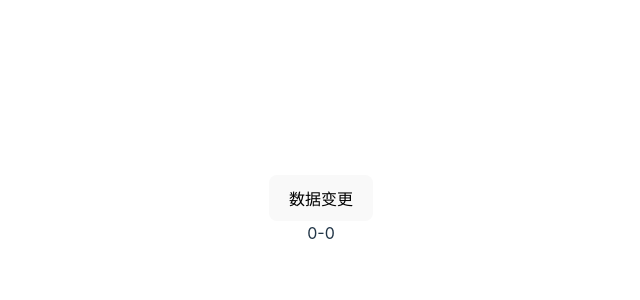
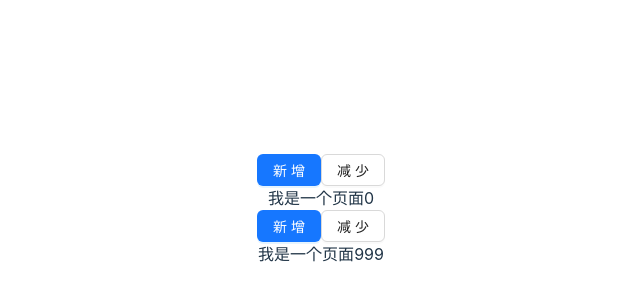
Before and after one commit to wsw-code/state-management-demo, a React (Vite) app: page / in a window 1280 px wide. Shown: the part 190-490 px from the top of the page, without its empty margins (319-959 px from the left). Built offline with nearby package versions, Linux system fonts and the light colour scheme.

Commit message:
feat:更新example

```diff
--- a/package.json
+++ b/package.json
@@ -10,6 +10,7 @@
     "preview": "vite preview"
   },
   "dependencies": {
+    "antd": "^5.7.1",
     "react": "^18.2.0",
     "react-dom": "^18.2.0",
     "react-redux": "^8.1.1",
--- a/src/App.tsx
+++ b/src/App.tsx
@@ -1,11 +1,12 @@
 import "./App.css";
 
-import Demo from "./demo/index";
+// import Demo from "./demo/index";
+import Example from './react-redux/example'
 
 function App() {
   return (
     <div>
-      <Demo />
+      <Example />
     </div>
   );
 }
--- a/src/main.tsx
+++ b/src/main.tsx
@@ -4,7 +4,6 @@ import App from './App.tsx'
 import './index.css'
 
 ReactDOM.createRoot(document.getElementById('root')!).render(
-  <React.StrictMode>
-    <App />
-  </React.StrictMode>,
+
+  <App />
 )
--- a/src/react-redux/example.tsx
+++ b/src/react-redux/example.tsx
@@ -0,0 +1,90 @@
+
+
+import { useEffect } from 'react'
+import { legacy_createStore } from 'redux';
+import Provider from './Provider'
+import reducer from './reducer'
+import { Button } from 'antd'
+import useSelector from './useSelector';
+
+
+const store = legacy_createStore(reducer);
+
+
+
+const Child = () => {
+
+  const count = useSelector((state: any) => state.count)
+  const dispatch = store.dispatch
+  console.log('渲染1')
+
+  return (
+    <div>
+      <div>
+        <Button
+          type="primary"
+          onClick={() => {
+            dispatch({ type: 'incremented' })
+          }}
+        >新增</Button>
+        <Button
+          onClick={() => {
+            dispatch({ type: 'decremented' })
+          }}
+        >减少</Button>
+      </div>
+      <div>
+        我是一个页面{count}
+      </div>
+    </div>
+  )
+}
+
+const Child2 = () => {
+
+  const count2 = useSelector((state: any) => state.count2)
+
+
+  // useEffect(() => {
+  //   console.log(count2)
+  // }, [count2])
+
+  console.log('渲染2')
+
+  return (
+    <div>
+      <div>
+        <Button
+          type="primary"
+          onClick={() => {
+            store.dispatch({ type: 'incremented2' })
+          }}
+        >新增</Button>
+        <Button
+          onClick={() => {
+            store.dispatch({ type: 'decremented2' })
+          }}
+        >减少</Button>
+      </div>
+      <div>
+        我是一个页面{count2}
+      </div>
+    </div>
+  )
+}
+
+
+
+const Index = () => {
+
+  return (
+    <Provider store={store}>
+      <Child />
+      <Child2 />
+    </Provider>
+  )
+}
+
+
+
+export default Index;
--- /dev/null
+++ b/src/react-redux/reducer/index.ts
@@ -0,0 +1,21 @@
+
+const initState = {
+  count:0,
+  count2:999
+}
+
+
+export default (state=initState, action:{type:string})=> {
+  switch (action.type) {
+    case "incremented":
+      return { ...state,count:state.count + 1 };
+    case "decremented":
+      return { ...state,count:state.count - 1 };
+      case "incremented2":
+        return { ...state,count2:state.count2 + 1 };
+      case "decremented2":
+        return { ...state,count2:state.count2 - 1 };
+    default:
+      return state;
+  }
+}
--- a/src/react-redux/useSelector.ts
+++ b/src/react-redux/useSelector.ts
@@ -14,14 +14,14 @@ function createSelectorHook() {
   }
 
 
-  return function<TState,Selected>(selector: (state: TState) => Selected,isEqual:(pre:Selected,cur:Selected)=>boolean) {
+  return function<TState,Selected>(selector: (state: TState) => Selected,isEqual?:(pre:Selected,cur:Selected)=>boolean) {
 
     const {store,subscription} = useReduxContext();
 
 
 
     // eslint-disable-next-line @typescript-eslint/no-unsafe-assignment
-    const value = useSyncExternalStoreWithSelector(subscription.addNestedSub,store.getState.bind(store),selector,isEqual)
+    const value = useSyncExternalStoreWithSelector(subscription.addNestedSub,store.getState.bind(store),selector,isEqual || ((cur,pre)=>cur === pre))
 
     // eslint-disable-next-line @typescript-eslint/no-unsafe-assignment, @typescript-eslint/no-unsafe-return
     return value
@@ -32,4 +32,6 @@ function createSelectorHook() {
 
 
 
-export const useSelector = createSelectorHook()
+ const useSelector = createSelectorHook()
+
+ export default useSelector
```
Also changed, not shown: 1 other file (tests, documents, lock files or other folders).
